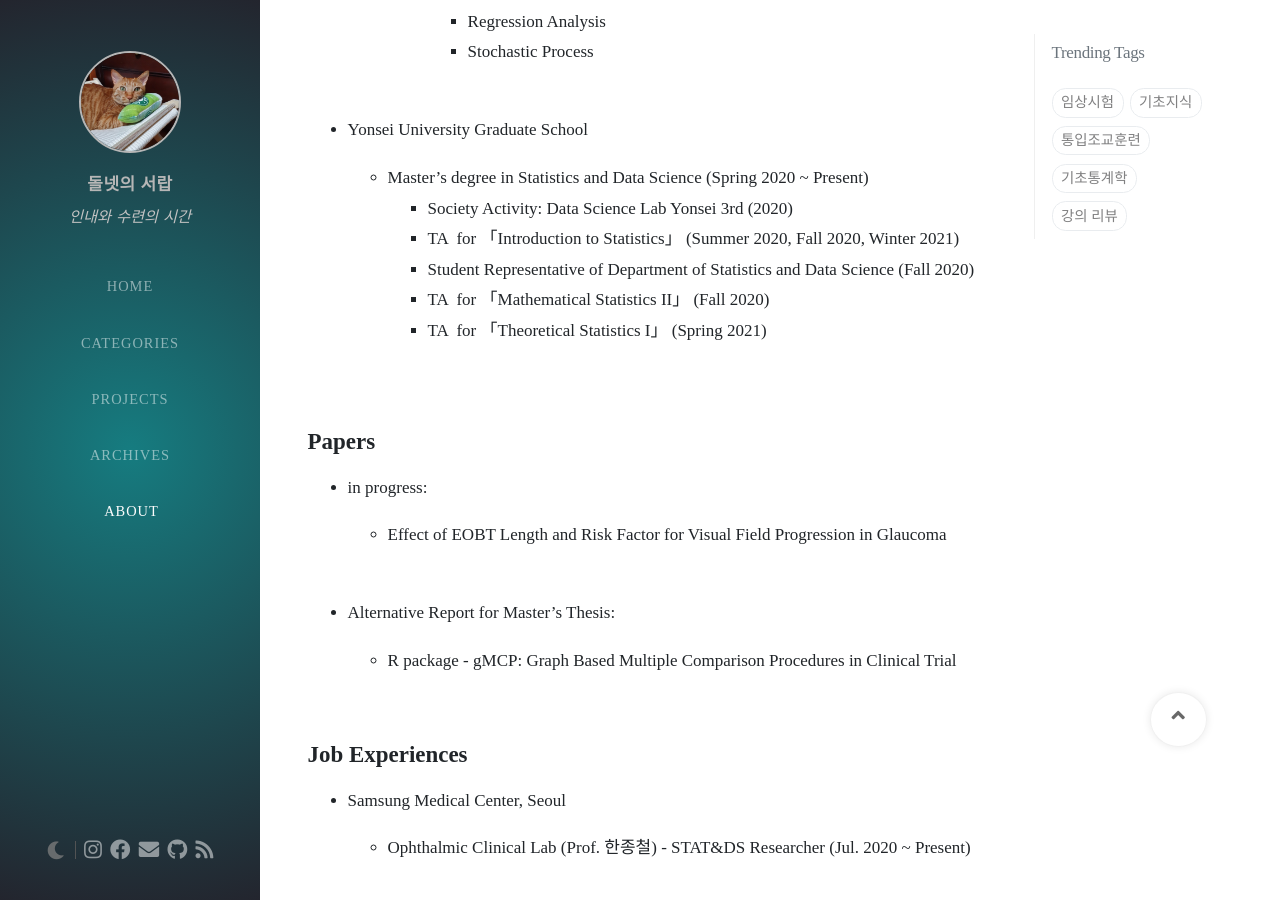
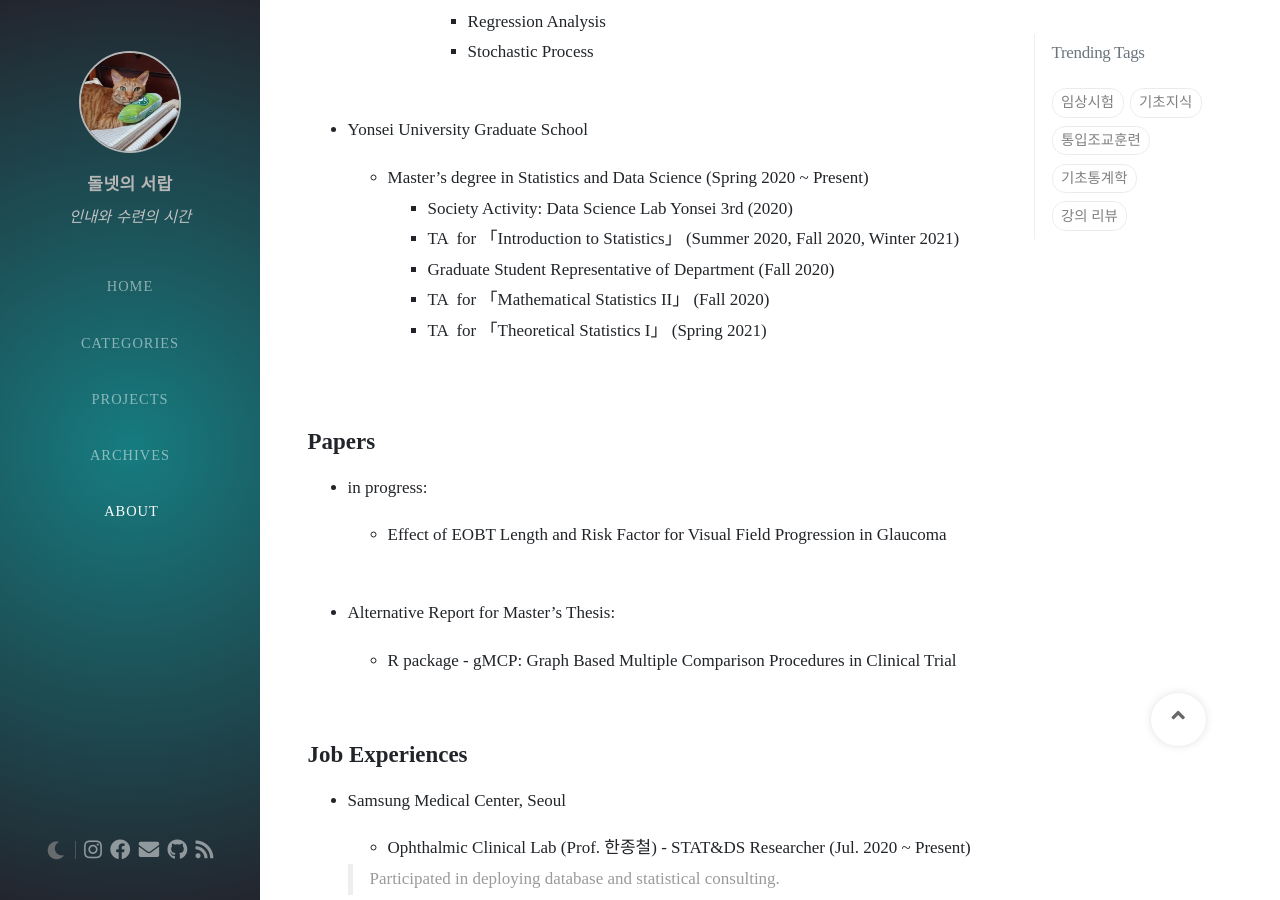
Before and after one commit to Johnnystats/Johnnystats.github.io, a Jekyll site: the page built from tabs/about.md, in a window 1280 px wide and 900 px high, scrolled down 1865 px. Built offline with Jekyll 4.4.1, drawn with Linux system fonts in a browser that asks for light colours; nearby versions of some CDN libraries.

Commit message:
fix about

```diff
--- a/tabs/about.md
+++ b/tabs/about.md
@@ -64,7 +64,7 @@ title: About me
   - Master's degree in Statistics and Data Science (Spring 2020 ~ Present)
     - Society Activity: Data Science Lab Yonsei 3rd (2020)
     - TA &nbsp;for 「Introduction to Statistics」 (Summer 2020, Fall 2020, Winter 2021)
-    - Student Representative of Department of Statistics and Data Science (Fall 2020)
+    - Graduate Student Representative of Department (Fall 2020)
     - TA &nbsp;for 「Mathematical Statistics II」 (Fall 2020)
     - TA &nbsp;for 「Theoretical Statistics I」 (Spring 2021)
 
@@ -90,32 +90,22 @@ title: About me
 
   + Ophthalmic Clinical Lab (Prof. 한종철) - STAT&DS Researcher (Jul. 2020 ~ Present)
 
-  <br/>
-
+  >
+  >
   >  Participated in deploying database and statistical consulting.
+  >
+  >
 
 
 
 ## **Projects**
 
 + [Department Official Website](https://stat.yonsei.ac.kr/stat/index.do) Renewal Project
-
   + Graduate Assistant (Jul. 2020)
-
-  <br/>
-
 + [College of Commerce and Economics New Letter [Vol.19]](https://ybe.yonsei.ac.kr/ybe/newsletter/1.do?mode=view&articleNo=108023&article.offset=0&articleLimit=10)
-
   + Photoshop Assistant (Dec. 2020)
-
-  <br/>
-
 + Department BK21 Official Website Building Project
-
   + Graduate Assistant (Winter 2021, in progress)
-
-  <br/>
-
 + BK21 Academic Lunch Seminar (Mar. 2021, in preparation)
 
 <br/>
```
Also changed, not shown: tabs/projects.md (+1 -1 lines).
